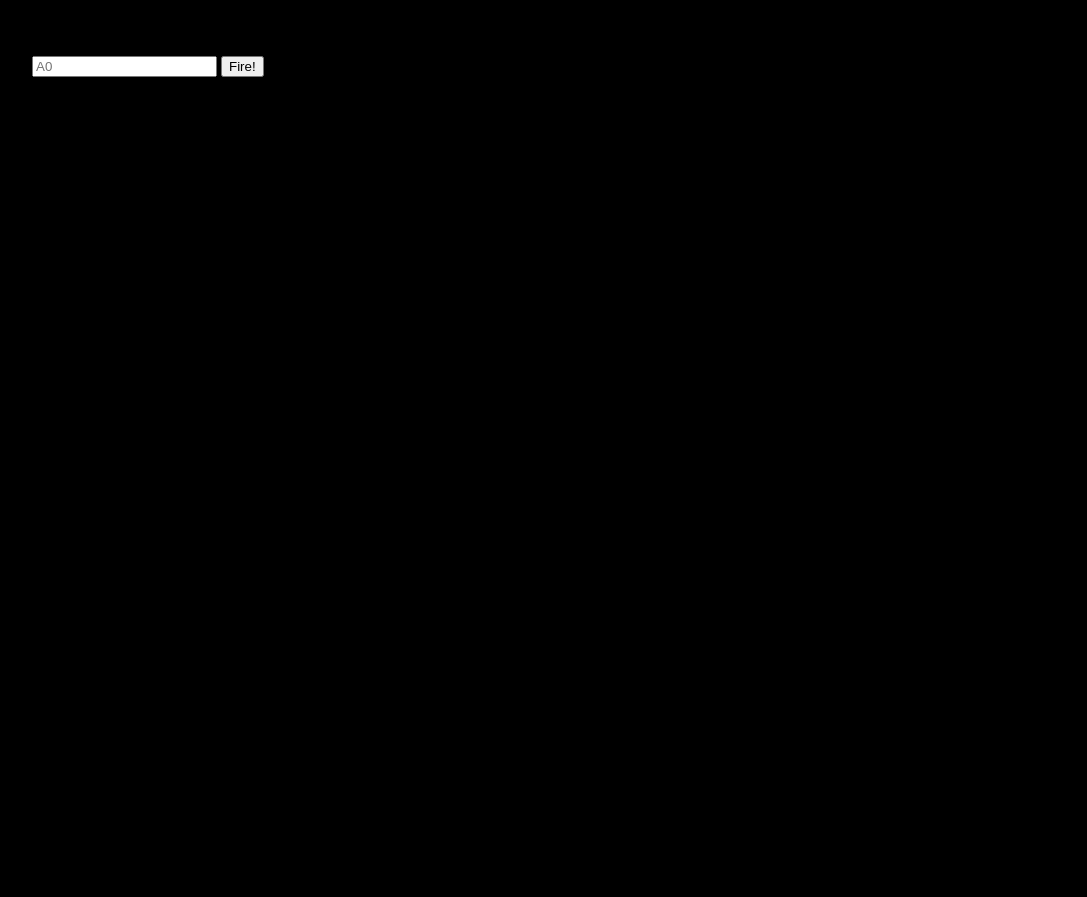
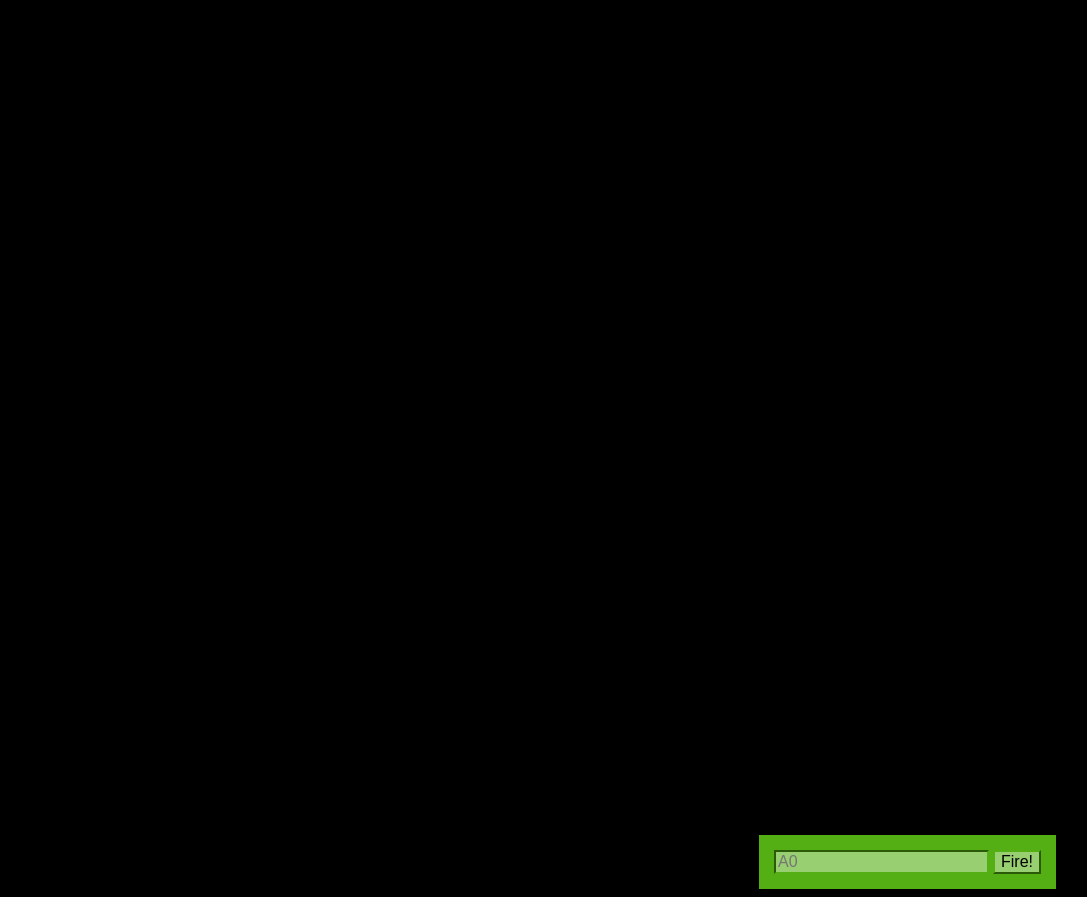
Before and after one commit to MkRusakov/BattleShip, a plain HTML site: page index.html in a window 1280 px wide. Shown: the whole page, without its empty margins (96-1183 px from the left). Drawn offline with Linux system fonts and the light colour scheme.

Commit message:
Добавлена разметка CSS (расположение объектов + цвет

```diff
--- a/index.html
+++ b/index.html
@@ -14,11 +14,39 @@
             margin: auto;
             background: url("board.jpg") no-repeat;
         }
+        div#messageArea {
+            position:absolute;
+            top: 0px;
+            left: 0px;
+            color: rgb(83, 175, 19);
+        }
+        table {
+            position: absolute;
+            left: 173px;
+            top: 98px;
+            border-spacing: 0px;
+        }
+        td {
+            width: 94px;
+            height: 94px;
+        }
+        form {
+            position: absolute;
+            bottom: 0px;
+            right: 0px;
+            padding: 15px;
+            background-color: rgb(83, 175, 19);
+        }
+        form input {
+            background-color: rgb(152, 207, 113);
+            border-color: rgb(83, 175, 19);
+            font-size: 1em;
+        }
     </style>
 </head>
 <body>
     <div id="board">
-            <div id="messageAera"></div>
+            <div id="messageArea"></div>
         <table>
         <tr>
             <td id="00"></td><td id="01"></td><td id="02"></td><td id="03"></td><td id="04"></td><td id="05"></td><td id="06"></td>
```
